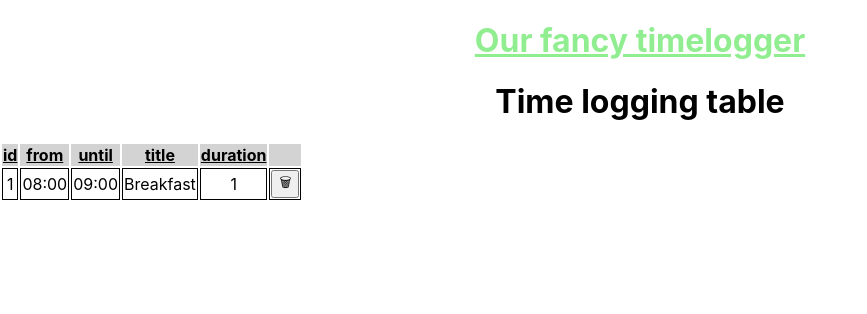
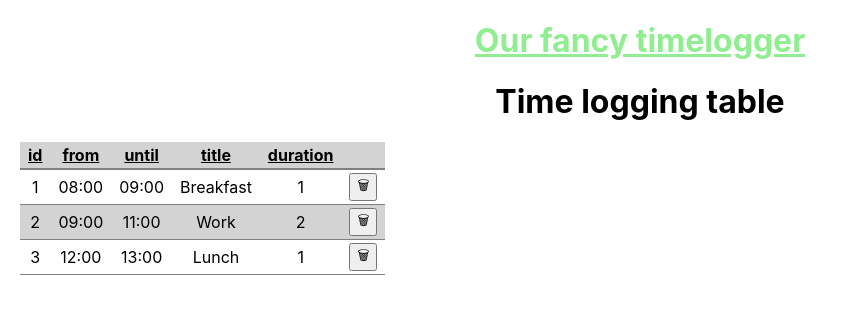
Before and after one commit to sspringer82/ijs-react, a React (Create React App) app: page / in a window 1280 px wide. Shown: the top 314 px of the page, without its empty margins (0-867 px from the left). Built offline with nearby package versions, Linux system fonts and the light colour scheme; data requests are answered from the project's data file.

Commit message:
css stuff

```diff
--- a/data.json
+++ b/data.json
@@ -6,6 +6,19 @@
       "until": "09:00",
       "title": "Breakfast",
       "duration": 1
+    }, {
+      "id": 2,
+      "from": "09:00",
+      "until": "11:00",
+      "title": "Work",
+      "duration": 2
+    }, {
+      "id": 3,
+      "from": "12:00",
+      "until": "13:00",
+      "title": "Lunch",
+      "duration": 1
     }
+
   ]
 }
--- a/src/List.scss
+++ b/src/List.scss
@@ -1,7 +1,23 @@
 table {
+  margin-left: 20px;
+
+  border-collapse: collapse;
   tr {
-    td {
-      border: 1px solid black;
+    &:nth-child(2n) {
+      background-color: lightgray;
+    }
+    &:hover {
+      background-color: lightblue;
     }
   }
+
+  th,
+  td {
+    padding: 3px 8px;
+    border-bottom: 2px solid gray;
+  }
+
+  td {
+    border-bottom-width: 1px;
+  }
 }
```
